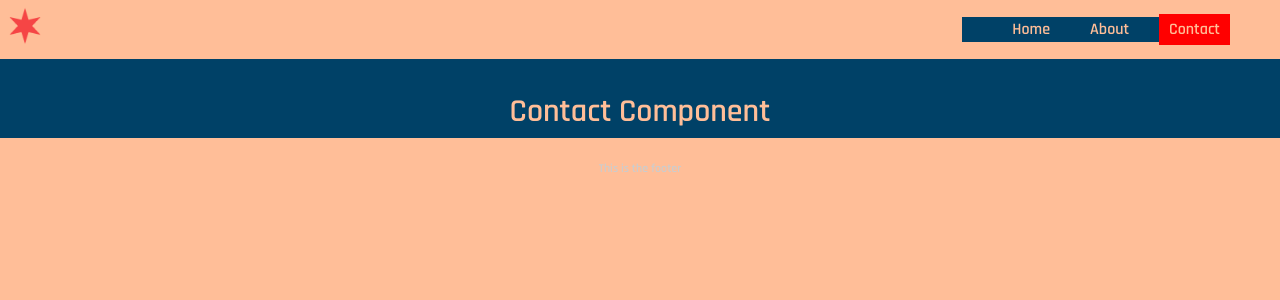
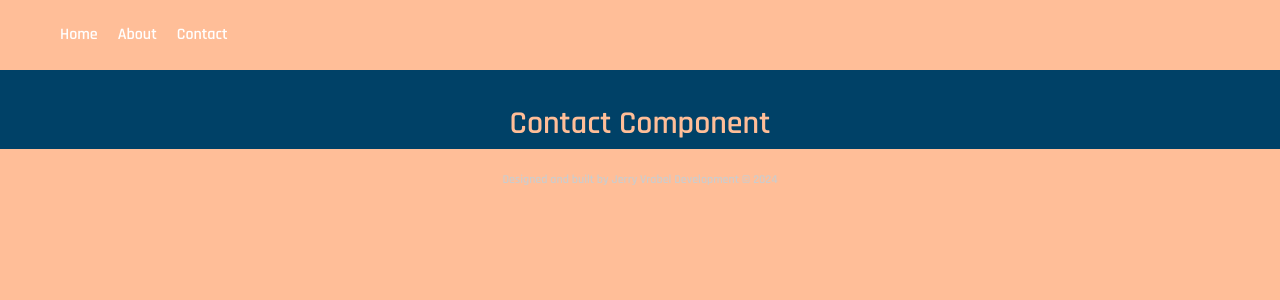
Before and after one commit to jerry-vrabel-development/geta-job-athon, a React (Vite) app in the folder geta-job-athon/: page /contact in a window 1280 px wide. Shown: the top 300 px of the page. Built offline with nearby package versions, Linux system fonts and the light colour scheme.

Commit message:
rework of nav component. *wip

```diff
--- a/geta-job-athon/src/App.css
+++ b/geta-job-athon/src/App.css
@@ -48,17 +48,6 @@ header > .header__left {
   margin-right: 50px;
 }
 
-.header ul {
-  display: flex;
-  gap: 20px;
-  background: #004167;
-}
-
-.header ul a {
-  text-decoration: none;
-  padding: 5px 10px;
-}
-
 .star {
   color: #ff0000;
 }
@@ -66,10 +55,6 @@ header > .header__left {
 .active {
   background: rgb(255,0,0) ;
   text-decoration: none;
-}
-
-.nav-list {
-  list-style-type: none;
 }
 
 .logo .active {
--- a/geta-job-athon/src/components/Footer.tsx
+++ b/geta-job-athon/src/components/Footer.tsx
@@ -2,7 +2,7 @@ import "../App.css";
 
 function Footer() {
   return (
-    <div className="footer">This is the footer </div>
+    <div className="footer">Designed and built by Jerry Vrabel Development © 2024</div>
   )
 }
 
--- a/geta-job-athon/src/components/Header.tsx
+++ b/geta-job-athon/src/components/Header.tsx
@@ -1,6 +1,5 @@
 import "../App.css";
-import Nav from "./Nav";
-import Star from "./Star";
+import NavBar from "./NavBar/NavBar";
 
 function Header() {
 
@@ -8,10 +7,10 @@ function Header() {
     <header>
       <div className="header">
         <div className="header__left">
-          <Star />
+        <NavBar />
         </div>
         <div className="header__right">
-          <Nav />
+
         </div>
       </div>
     </header>
--- a/geta-job-athon/src/components/Home.tsx
+++ b/geta-job-athon/src/components/Home.tsx
@@ -12,7 +12,7 @@ function Home() {
             <div className="card-title">The Who</div>
             <div className="card-content">
               <p className="text-content">
-                The who is I, Jerry Vrabel.  I am a 55 year old web application programmer. I live with my dog, Bash in the Chicago neighborhood of Rogers Park.
+                The who is I, Jerry Vrabel.  I am a 55 year old web application programmer. I live with my dog, Bash in the Rogers Park neighborhood of Chicago.
               </p>
             </div>
         </div>
--- a/geta-job-athon/src/components/Nav.tsx
+++ b/geta-job-athon/src/components/Nav.tsx
@@ -1,14 +1,8 @@
 import { useState } from 'react';
 import { NavLink } from 'react-router-dom';
-import { motion } from 'framer-motion';
-
-const menuItemVariants = {
-  hidden: { opacity: 0, x: -10 },
-  visible: {opacity: 1, x: 0, transition: { delay: 0.1}},
-};
 
 const Nav = () => {
-    // State to toggle the mobile menu
+  // State to toggle the mobile menu
   const [isMobileMenuOpen, setMobileMenuOpen] = useState(false);
 
   // Function to toggle the mobile menu
@@ -18,45 +12,35 @@ const Nav = () => {
 
   return (
     <div className="nav-container">
+      <ul className={`nav-list ${isMobileMenuOpen ? 'mobile-menu-open' : ''}`}>
+        <li>
+          <NavLink to='/' className={({ isActive }) => isActive ? 'active' : undefined} end>
+            Home
+          </NavLink>
+        </li>
+        <li>
+          <NavLink to='/about' className={({ isActive }) => isActive ? 'active' : undefined} end>
+            About
+          </NavLink>
+        </li>
+        <li>
+          <NavLink to='/contact' className={({ isActive }) => isActive ? 'active' : undefined} end>
+            Contact
+          </NavLink>
+        </li>
+      </ul>
       <div className="mobile-menu-icon" onClick={toggleMobileMenu}>
         {/* Add a menu icon here */}
-        <div className="menu-bar"></div>
+        <div className="menu-bar">
+
+        </div>
         <div className="menu-bar"></div>
         <div className="menu-bar"></div>
       </div>
-      <motion.ul
-        initial="hidden"
-        className={`nav-list ${isMobileMenuOpen ? 'mobile-menu-open' : ''}`}
-        animate="visible">
-        <motion.li
-          variants={menuItemVariants}
-          whileHover={{ scale: 1.1 }}
-          whileTap={{ scale: 0.95 }}
-        >
-          <NavLink to= '/' className={({ isActive }) => isActive ? 'active' : undefined} end>
-            Home
-          </NavLink>
-        </motion.li>
-        <motion.li
-          variants={menuItemVariants}
-          whileHover={{ scale: 1.1 }}
-          whileTap={{ scale: 0.95 }}
-        >
-          <NavLink to= '/about' className={({ isActive }) => isActive ? 'active' : undefined} end>
-            About
-          </NavLink>
-        </motion.li>
-        <motion.li
-          variants={menuItemVariants}
-          whileHover={{ scale: 1.1 }}
-          whileTap={{ scale: 0.95 }}
-        >
-          <NavLink to= '/contact' className={({ isActive }) => isActive ? 'active' : undefined} end>
-            Contact
-          </NavLink>
-        </motion.li>
-      </motion.ul>
-      </div>
+    </div>
+
+
+
   );
 };
 
--- /dev/null
+++ b/geta-job-athon/src/components/NavBar/NavBar.css
@@ -0,0 +1,69 @@
+.navbar {
+  position: relative;
+  z-index: 1000;
+  height: 70px;
+  display: flex;
+  align-items: center;
+  justify-content: space-between;
+  padding: 0 20px;
+  background-color: rgb(255, 190, 152);
+  color: white;
+}
+
+.navbar-toggle {
+  background: none;
+  border: none;
+  cursor: pointer;
+  display: none;
+  flex-direction: column;
+  justify-content: space-around;
+  height: 24px; /* Adjust size as needed */
+  width: 30px; /* Adjust size as needed */
+  padding: 0;
+}
+
+.hamburger-icon {
+  display: block;
+  width: 100%;
+  height: 2px; /* Adjust thickness as needed */
+  background-color: white; /* Adjust color as needed */
+}
+
+/* Default styles for main-nav (used for smaller screens) */
+@media (max-width: 768px) {
+  .navbar-toggle {
+    display: flex;
+  }
+  .main-nav {
+  display: none;
+  }
+  .main-nav.active {
+  display: block;
+  }
+}
+
+/* Adjust main-nav for larger screens */
+@media (min-width: 769px) {
+  .main-nav {
+    display: flex; /* Show the nav items in a row */
+    align-items: center;
+    justify-content;
+    flex-grow: 1
+    /* Additional styling for larger screen nav items */
+  }
+  .main-nav ul {
+    display: flex;
+  }
+  .main-nav li {
+    margin-bottom: 0; /* Reset margin for horizontal layout */
+    margin-right: 20px; /* Spacing between items */
+    list-style-type: none;
+  }
+  .main-nav li:last-child {
+    margin-right: 0; /* No margin for the last item */
+  }
+  .main-nav li a {
+    color: white; /* Adjust as needed */
+    text-decoration: none;
+  }
+}
--- /dev/null
+++ b/geta-job-athon/src/components/NavBar/NavBar.tsx
@@ -0,0 +1,29 @@
+import React, { useState } from 'react';
+import './NavBar.css'; // Ensure the path is correct
+
+const NavBar: React.FC = () => {
+  const [isOpen, setIsOpen] = useState<boolean>(false);
+
+  const handleClick = () => {
+    console.log("Before toggle: ", isOpen);
+    setIsOpen(!isOpen);
+    console.log("After toggle: ", isOpen);
+  };
+
+  return (
+    <nav className="navbar">
+      <button className="navbar-toggle" onClick={handleClick}>
+      <span className="hamburger-icon"></span>
+      </button>
+      <div className={`main-nav ${isOpen ? 'active' : ''}`}>
+      <ul>
+          <li><a href="/" className="nav-links">Home</a></li>
+          <li><a href="/about" className="nav-links">About</a></li>
+          <li><a href="/contact" className="nav-links">Contact</a></li>
+        </ul>
+      </div>
+    </nav>
+  );
+};
+
+export default NavBar;
```
